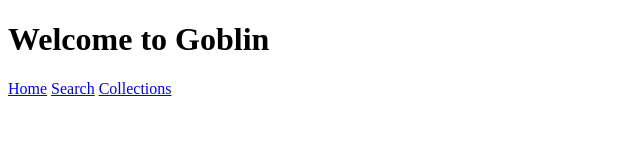
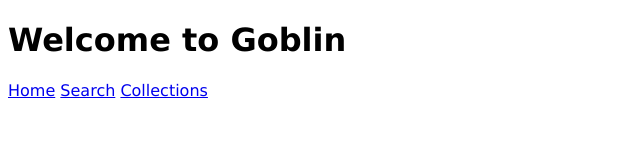
Before and after one commit to milkdatcow/dnd-mobileapp, a plain HTML site: page goblin/index.html in a window 1280 px wide. Shown: the whole page, without its empty margins (0-640 px from the left). Drawn offline with Linux system fonts and the light colour scheme.

Commit message:
added stylesheet

```diff
--- a/goblin/index.html
+++ b/goblin/index.html
@@ -4,6 +4,7 @@
     <meta charset="UTF-8">
     <meta name="viewport" content="width=device-width, initial-scale=1.0">
     <title>Document</title>
+    <link rel="stylesheet" href="style.css">
 </head>
 <body>
     <div class="container">
--- /dev/null
+++ b/goblin/style.css
@@ -0,0 +1,3 @@
+body{
+    font-family:Verdana, Geneva, Tahoma, sans-serif
+}
```
